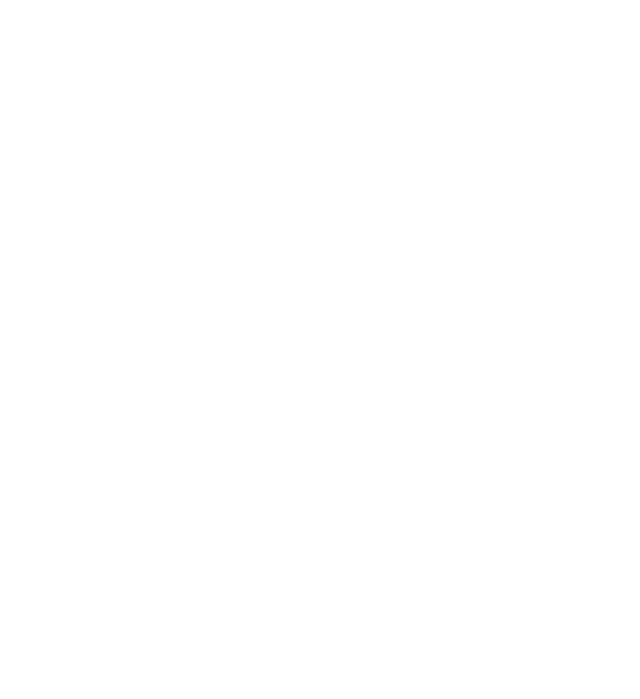
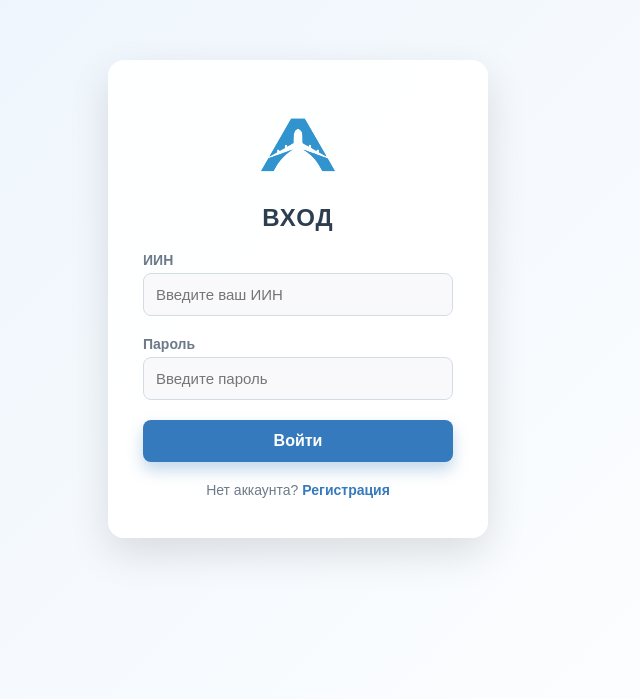
Before and after one commit to kimoleg200301/flyticket, a React (Create React App) app in the folder frontend/flyticket/: page /LoginForm in a window 1280 px wide. Before the commit this address had no page. Shown: the part 101-800 px from the top of the page, without its empty margins (342-982 px from the left). Built offline with nearby package versions, Linux system fonts and the light colour scheme.

Commit message:
added LoginFrom for React

```diff
--- a/frontend/flyticket/src/App.tsx
+++ b/frontend/flyticket/src/App.tsx
@@ -2,6 +2,7 @@
 import LoginPage from './pages/LoginPage';
 import MainPage from './pages/MainPage';
 import FlightDetailsPage from './pages/FlightDetailsPage';
+import LoginForm from './pages/LoginForm'
 
 const App: React.FC = () => {
   return (
@@ -10,6 +11,7 @@
         <Route path={"/"} element={<LoginPage />} />
         <Route path={"/MainPage"} element={<MainPage />} />
         <Route path={"/FlightDetailsPage"} element={<FlightDetailsPage id={5} />} />
+        <Route path={"/LoginForm"} element={<LoginForm />} />
       </Routes>
     </Router>
   );
--- /dev/null
+++ b/frontend/flyticket/src/css/LoginForm.css
@@ -0,0 +1,127 @@
+* {
+  margin: 0;
+  padding: 0;
+  box-sizing: border-box;
+  font-family: 'Arial', sans-serif;
+}
+body {
+  display: flex;
+  justify-content: center;
+  align-items: center;
+  height: 100vh;
+  background: linear-gradient(135deg, #eaf3fc, #ffffff);
+  color: #333;
+  overflow: hidden;
+}
+.login-form {
+  background: rgba(255, 255, 255, 0.92);
+  backdrop-filter: blur(10px);
+  padding: 40px 35px;
+  border-radius: 16px;
+  box-shadow: 0 15px 40px rgba(0, 0, 0, 0.12);
+  /* width: 100%; */
+  width: 380px;
+  text-align: center;
+  opacity: 0;
+  transform: translateY(20px);
+  animation: fadeInUp 1s ease forwards;
+}
+.logo {
+  width: 90px;
+  margin-bottom: 10px;
+  animation: logoFadeIn 1.2s ease forwards;
+}
+.login-form h2 {
+  color: #2d3e50;
+  font-size: 24px;
+  font-weight: 700;
+  margin-bottom: 20px;
+  text-transform: uppercase;
+  letter-spacing: 1px;
+  animation: fadeInUp 1s ease forwards;
+  animation-delay: 0.2s;
+}
+.form-group {
+  margin-bottom: 20px;
+  text-align: left;
+  animation: fadeInUp 1s ease forwards;
+}
+.form-group label {
+  font-size: 14px;
+  color: #6c7a89;
+  font-weight: 600;
+  margin-bottom: 5px;
+  display: block;
+}
+.form-group input {
+  width: 100%;
+  padding: 12px;
+  border: 1px solid #d1dce5;
+  border-radius: 8px;
+  font-size: 15px;
+  color: #2d3e50;
+  background-color: #f9f9fb;
+  transition: box-shadow 0.3s ease, background-color 0.3s ease, transform 0.3s ease;
+  outline: none;
+}
+.form-group input:focus {
+  background-color: #ffffff;
+  box-shadow: 0 6px 12px rgba(80, 155, 202, 0.15);
+  border-color: #5dade2;
+  transform: scale(1.02);
+}
+.form-group button {
+  width: 100%;
+  padding: 12px;
+  background-color: #357ABD;
+  color: #fff;
+  border: none;
+  border-radius: 8px;
+  font-size: 16px;
+  font-weight: 600;
+  cursor: pointer;
+  transition: background-color 0.3s ease, box-shadow 0.3s ease, transform 0.3s ease;
+  box-shadow: 0 8px 16px rgba(53, 122, 189, 0.3);
+}
+.form-group button:hover {
+  background-color: #2b5f91;
+  box-shadow: 0 12px 24px rgba(53, 122, 189, 0.4);
+  transform: scale(1.03);
+}
+.form-footer {
+  text-align: center;
+  font-size: 14px;
+  color: #6c7a89;
+  margin-top: 18px;
+  animation: fadeInUp 1s ease forwards;
+  animation-delay: 0.4s;
+}
+.form-footer a {
+  color: #357ABD;
+  font-weight: 600;
+  text-decoration: none;
+  transition: color 0.3s ease;
+}
+.form-footer a:hover {
+  color: #2b5f91;
+}
+@keyframes fadeInUp {
+  0% {
+      opacity: 0;
+      transform: translateY(20px);
+  }
+  100% {
+      opacity: 1;
+      transform: translateY(0);
+  }
+}
+@keyframes logoFadeIn {
+  0% {
+      opacity: 0;
+      transform: scale(0.9);
+  }
+  100% {
+      opacity: 1;
+      transform: scale(1);
+  }
+}
--- /dev/null
+++ b/frontend/flyticket/src/declarations.d.ts
@@ -0,0 +1,4 @@
+declare module '*.svg' {
+  const content: string;
+  export default content;
+}
--- /dev/null
+++ b/frontend/flyticket/src/pages/LoginForm.tsx
@@ -0,0 +1,45 @@
+import React from 'react';
+import '../css/LoginForm.css'; // Подключаем CSS
+import Logo from '../icons/logo.svg';
+
+const LoginForm: React.FC = () => {
+    return (
+        <div className="login-form">
+            {/* Логотип */}
+            <img src={Logo} alt="Логотип" className="logo" />
+            <h2>Вход</h2>
+            <form action="login.php" method="POST">
+                <div className="form-group">
+                    <label htmlFor="username">ИИН</label>
+                    <input
+                        type="text"
+                        id="username"
+                        name="username"
+                        maxLength={12}
+                        required
+                        pattern="\d{12}"
+                        placeholder="Введите ваш ИИН"
+                    />
+                </div>
+                <div className="form-group">
+                    <label htmlFor="password">Пароль</label>
+                    <input
+                        type="password"
+                        id="password"
+                        name="password"
+                        required
+                        placeholder="Введите пароль"
+                    />
+                </div>
+                <div className="form-group">
+                    <button type="submit">Войти</button>
+                </div>
+                <div className="form-footer">
+                    Нет аккаунта? <a href="register.html">Регистрация</a>
+                </div>
+            </form>
+        </div>
+    );
+};
+
+export default LoginForm;
```
Also changed, not shown: frontend/flyticket/src/icons/logo.svg (added).
